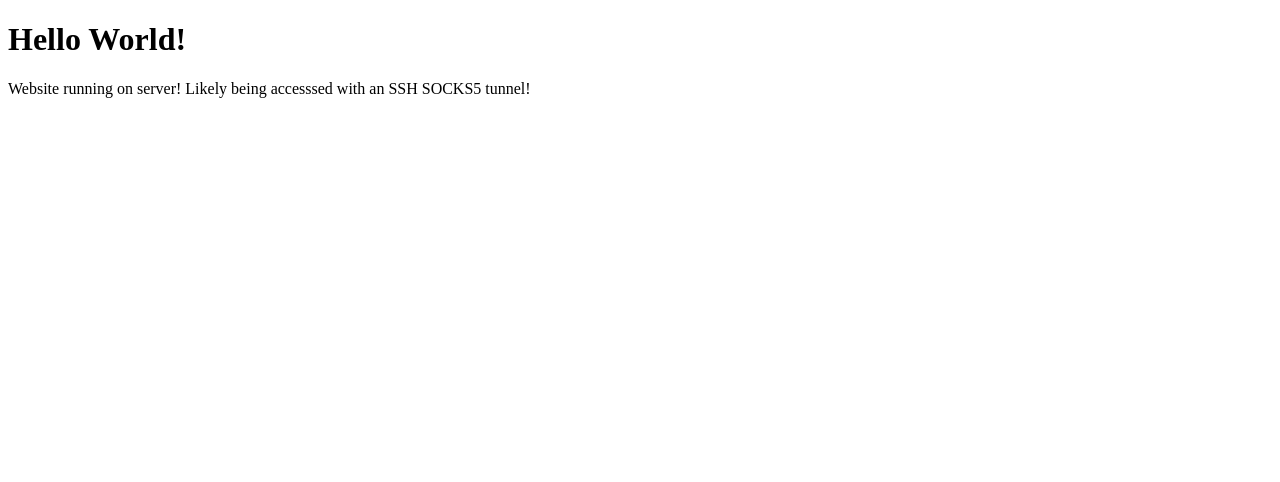
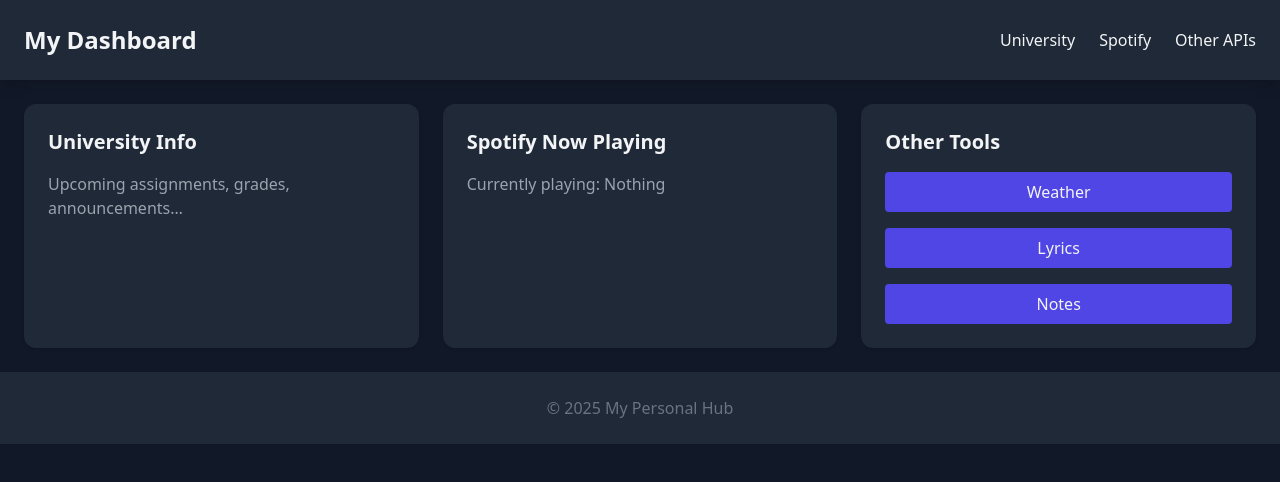
Before and after one commit to MasterRaff/website, a plain HTML site: page static/index.html in a window 1280 px wide. Drawn offline with nearby package versions, Linux system fonts and the light colour scheme.

Commit message:
Changed html

```diff
--- a/static/index.html
+++ b/static/index.html
@@ -1,10 +1,68 @@
 <!DOCTYPE html>
-<html>
+<html lang="en">
 <head>
-	<title>Website!</title>
+  <meta charset="UTF-8" />
+  <meta name="viewport" content="width=device-width, initial-scale=1.0" />
+  <title>My Dashboard</title>
+  <script src="https://cdn.tailwindcss.com"></script>
 </head>
-<body>
-	<h1>Hello World!</h1>
-	<p>Website running on server! Likely being accesssed with an SSH SOCKS5 tunnel!</p>
+<body class="bg-gray-900 text-gray-100 font-sans">
+
+  <!-- Header -->
+  <header class="bg-gray-800 shadow-lg p-6 flex justify-between items-center">
+    <h1 class="text-2xl font-bold">My Dashboard</h1>
+    <nav>
+      <ul class="flex space-x-6">
+        <li><a href="#university" class="hover:text-indigo-400">University</a></li>
+        <li><a href="#spotify" class="hover:text-indigo-400">Spotify</a></li>
+        <li><a href="#other" class="hover:text-indigo-400">Other APIs</a></li>
+      </ul>
+    </nav>
+  </header>
+
+  <!-- Main Grid -->
+  <main class="p-6 grid grid-cols-1 md:grid-cols-2 xl:grid-cols-3 gap-6">
+
+    <!-- University Widget -->
+    <section id="university" class="bg-gray-800 p-6 rounded-xl shadow">
+      <h2 class="text-xl font-bold mb-4">University Info</h2>
+      <div id="university-content" class="text-gray-400">
+        <p>Upcoming assignments, grades, announcements…</p>
+        <!-- Later this can pull from FastAPI -->
+      </div>
+    </section>
+
+    <!-- Spotify Widget -->
+    <section id="spotify" class="bg-gray-800 p-6 rounded-xl shadow">
+      <h2 class="text-xl font-bold mb-4">Spotify Now Playing</h2>
+      <div id="spotify-content" class="text-gray-400">
+        <p>Currently playing: Nothing</p>
+        <!-- Later this can show song info, album art, controls -->
+      </div>
+    </section>
+
+    <!-- Other APIs Widget -->
+    <section id="other" class="bg-gray-800 p-6 rounded-xl shadow">
+      <h2 class="text-xl font-bold mb-4">Other Tools</h2>
+      <div class="space-y-4">
+        <button class="w-full bg-indigo-600 px-4 py-2 rounded hover:bg-indigo-500">
+          Weather
+        </button>
+        <button class="w-full bg-indigo-600 px-4 py-2 rounded hover:bg-indigo-500">
+          Lyrics
+        </button>
+        <button class="w-full bg-indigo-600 px-4 py-2 rounded hover:bg-indigo-500">
+          Notes
+        </button>
+      </div>
+    </section>
+
+  </main>
+
+  <!-- Footer -->
+  <footer class="bg-gray-800 py-6 text-center text-gray-500">
+    © 2025 My Personal Hub
+  </footer>
+
 </body>
 </html>
```
Also changed, not shown: 1 other file.
